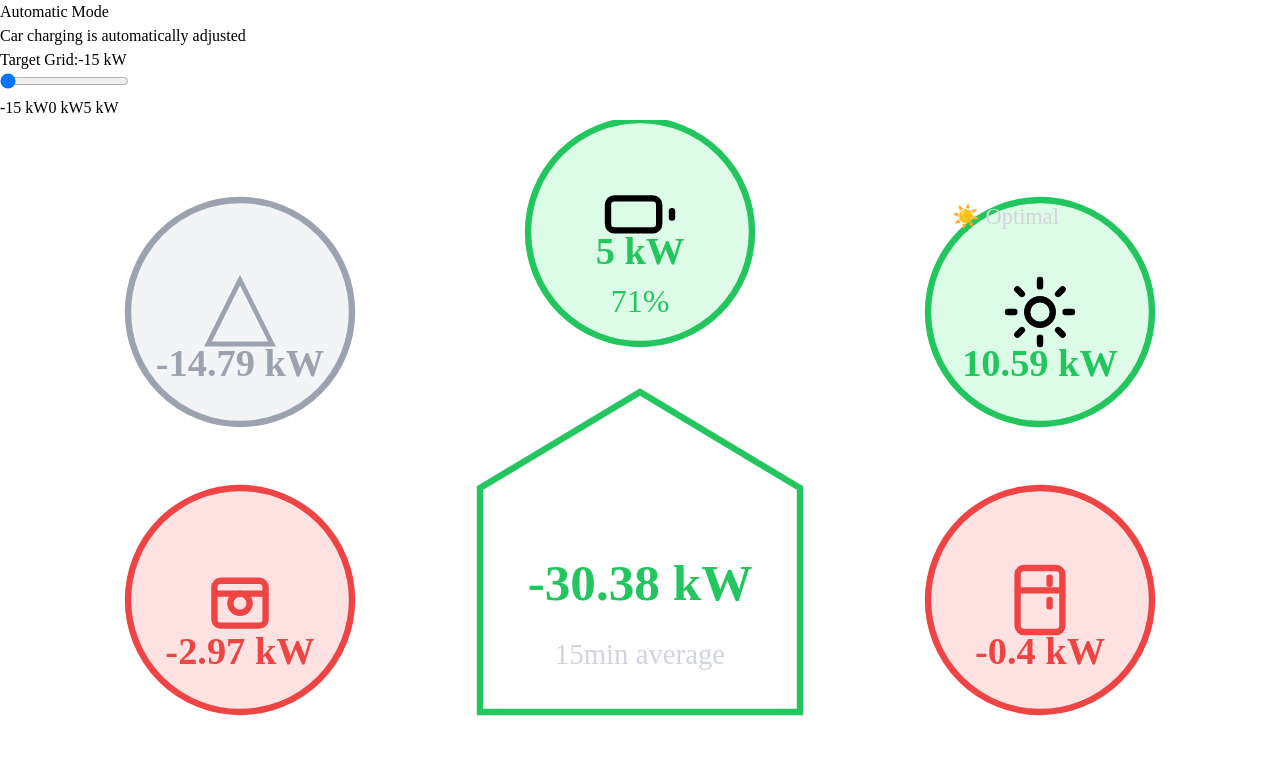
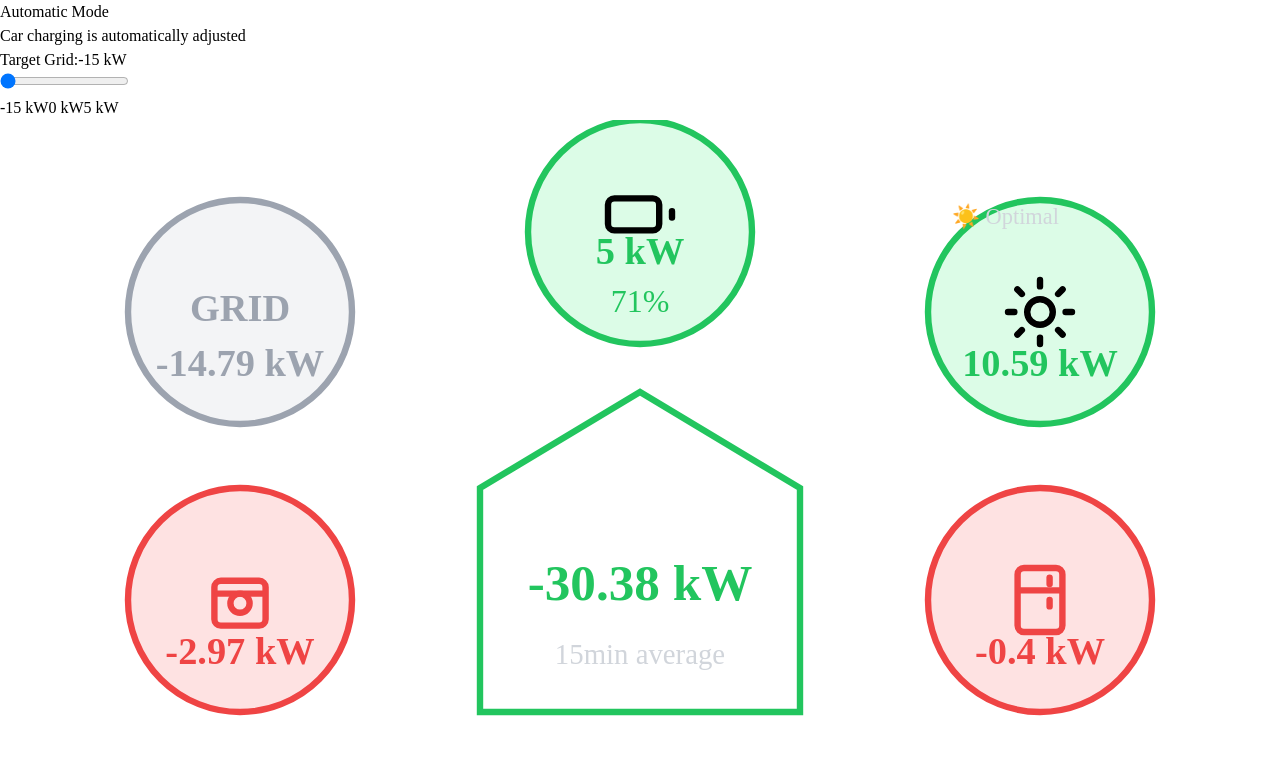
Before and after one commit to monsterfon/Energy-dashboard, a Next.js app in the folder my-app/apps/web/: page / in a window 1280 px wide. Shown: the top 771 px of the page. Built offline with nearby package versions, Linux system fonts and the light colour scheme.

Commit message:
fix ui grid

```diff
--- a/my-app/apps/web/improved-energy-dashboard.tsx
+++ b/my-app/apps/web/improved-energy-dashboard.tsx
@@ -455,10 +455,13 @@ export default function EnergyDashboard() {
             </text>
           </g>
 
-          {/* Grid - Top Left - now grey */}
+          {/* Grid - Top Left - now grey with text */}
           <g transform="translate(150, 120)">
             <circle r="70" fill="#f3f4f6" stroke="#9ca3af" strokeWidth="4" />
-            <path d="M0,-20 L-20,20 L20,20 Z" stroke="#9ca3af" fill="none" strokeWidth="3" />
+            {/* Replacing triangle with "GRID" text */}
+            <text x="0" y="0" textAnchor="middle" dominantBaseline="middle" fill="#9ca3af" fontSize="24" fontWeight="bold">
+              GRID
+            </text>
             <text x="0" y="40" textAnchor="middle" fill="#9ca3af" fontSize="24" fontWeight="bold">
               {data.grid} kW
             </text>
```
